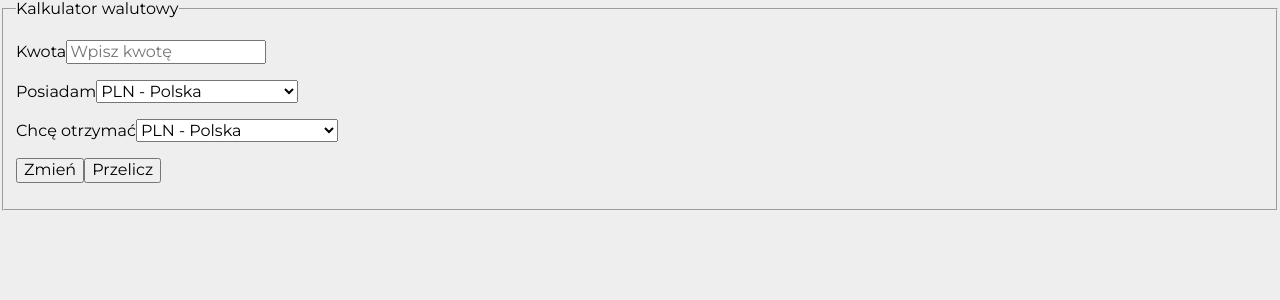
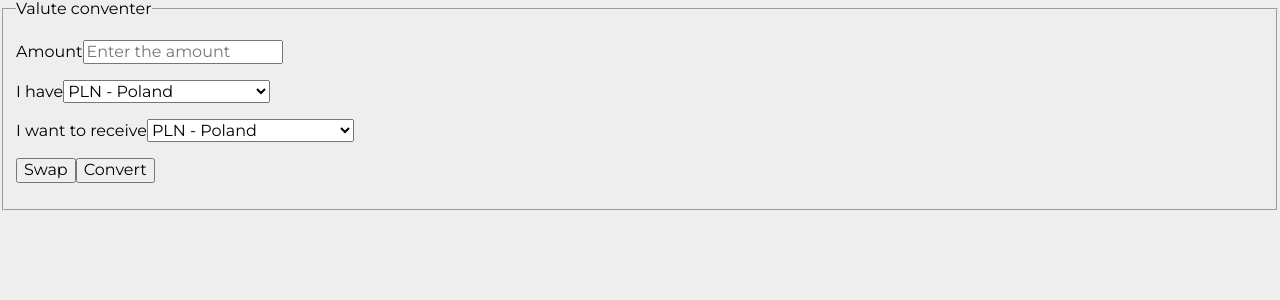
Before and after one commit to stolar-xyz/currency-converter-react, a React (Create React App) app: page / in a window 1280 px wide. Shown: the top 300 px of the page. Built offline with nearby package versions, Linux system fonts and the light colour scheme.

Commit message:
names changed to english language

```diff
--- a/src/App.js
+++ b/src/App.js
@@ -11,10 +11,10 @@ function App() {
   return (
     <Form>
       <Fieldset>
-        <Legend title={"Kalkulator walutowy"} />
-        <Paragraph name={"Kwota"} body={<NumberInput />} />
-        <Paragraph name={"Posiadam"} body={<FormField />} />
-        <Paragraph name={"Chcę otrzymać"} body={<FormField />} />
+        <Legend title={"Valute conventer"} />
+        <Paragraph name={"Amount"} body={<NumberInput />} />
+        <Paragraph name={"I have"} body={<FormField />} />
+        <Paragraph name={"I want to receive"} body={<FormField />} />
         <Buttons />
         <Paragraph />
       </Fieldset>
--- a/src/Buttons/index.js
+++ b/src/Buttons/index.js
@@ -2,8 +2,8 @@ import React from "react";
 
 const Buttons = () => (
     <div className="form__buttonsContainer">
-        <button className="form__button">Zmień</button>
-        <button className="form__button">Przelicz</button>
+        <button className="form__button">Swap</button>
+        <button className="form__button">Convert</button>
     </div>
 );
 
--- a/src/FormField/index.js
+++ b/src/FormField/index.js
@@ -2,10 +2,10 @@ import React from "react";
 
 const FormField = () => (
     <select className="form__formField">
-        <option value="PLN">PLN - Polska</option>
-        <option value="EUR">EUR - Unia Europejska</option>
-        <option value="USD">USD - USA</option>
-        <option value="GBP">GBP - W.Brytania</option>
+        <option value="PLN">PLN - Poland</option>
+        <option value="EUR">EUR - European Union</option>
+        <option value="USD">USD - United States</option>
+        <option value="GBP">GBP - United Kingdom</option>
     </select>
 );
 
--- a/src/NumberInput/index.js
+++ b/src/NumberInput/index.js
@@ -1,7 +1,7 @@
 import React from "react";
 
 const NumberInput = () => (
-    <input className="form__formField js-input-form" step="any" min="0" placeholder="Wpisz kwotę"
+    <input className="form__formField js-input-form" step="any" min="0" placeholder="Enter the amount"
         type="number" />
 );
 
```
